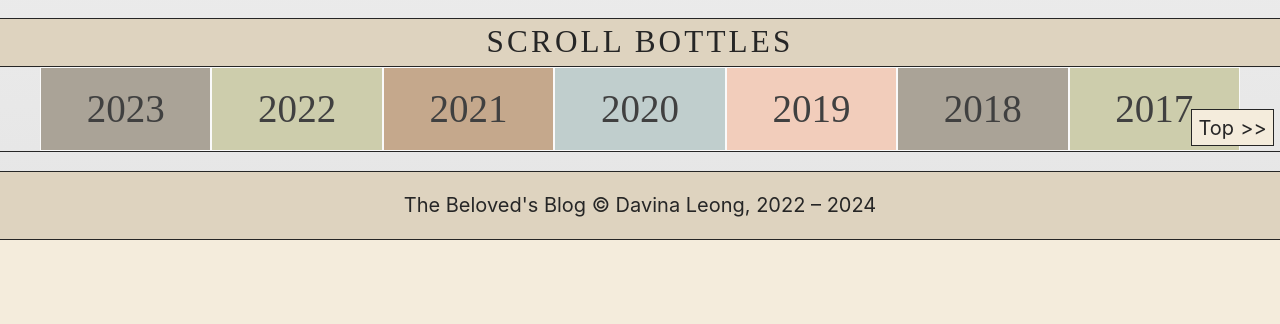
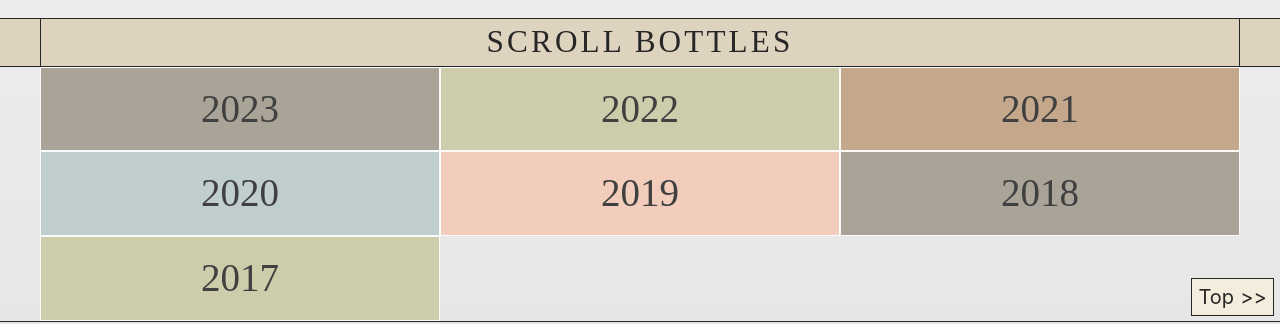
Before and after one commit to davinaleong/template-the-beloveds-blog-2024, a website built with Vite: page archive.html in a window 1280 px wide. Shown: the part 698-1022 px from the top of the page. Before the commit the page ends 938 px from the top, so only its background shows below. Built offline with nearby package versions, Linux system fonts and the light colour scheme; a web font is replaced by a local one.

Commit message:
Done with archive page

```diff
--- a/archive.html
+++ b/archive.html
@@ -85,7 +85,7 @@
           </h2>
 
           <div
-            class="wrapper section__wrapper section-archive-content__wrapper mx-auto"
+            class="wrapper section__wrapper section-archive-content__wrapper container-q container-q-archive-content | mx-auto"
           >
             <div class="cards-grid section-archive-content__cards-grid">
               <a
--- a/src/styles/_archive.scss
+++ b/src/styles/_archive.scss
@@ -64,13 +64,19 @@
         text-align: center;
         letter-spacing: theme("letterSpacing.2");
         text-transform: uppercase;
+        border-inline-start: var(--_section-border);
+        border-inline-end: var(--_section-border);
       }
     }
 
     &__cards-grid {
+      grid-template-columns: repeat(auto-fit, minmax(150px, 1fr));
+
       .card {
         --_card-border: thin solid theme("colors.neutral.50");
+        --_card-width: 100%;
 
+        width: min(100%, var(--_card-width));
         border-block-start: var(--_card-border);
         border-block-end: var(--_card-border);
         border-inline-start: var(--_card-border);
@@ -109,3 +115,13 @@
     }
   }
 }
+
+@container container-q-archive-content (width > theme("screens.md")) {
+  .section-archive {
+    &-content {
+      &__cards-grid {
+        grid-template-columns: repeat(auto-fit, minmax(400px, 1fr));
+      }
+    }
+  }
+}
--- a/src/styles/_cards.scss
+++ b/src/styles/_cards.scss
@@ -2,7 +2,7 @@
 
 .cards-grid {
   display: grid;
-  grid-template-columns: repeat(auto-fit, minmax(150px, 1fr));
+  grid-template-columns: repeat(auto-fit, minmax(300px, 1fr));
 }
 
 a.card {
--- a/src/styles/_custom.scss
+++ b/src/styles/_custom.scss
@@ -111,4 +111,8 @@ a {
   &-home-articles {
     --_container-q-name: container-q-home-articles;
   }
+
+  &-archive-content {
+    --_container-q-name: container-q-archive-content;
+  }
 }
```
